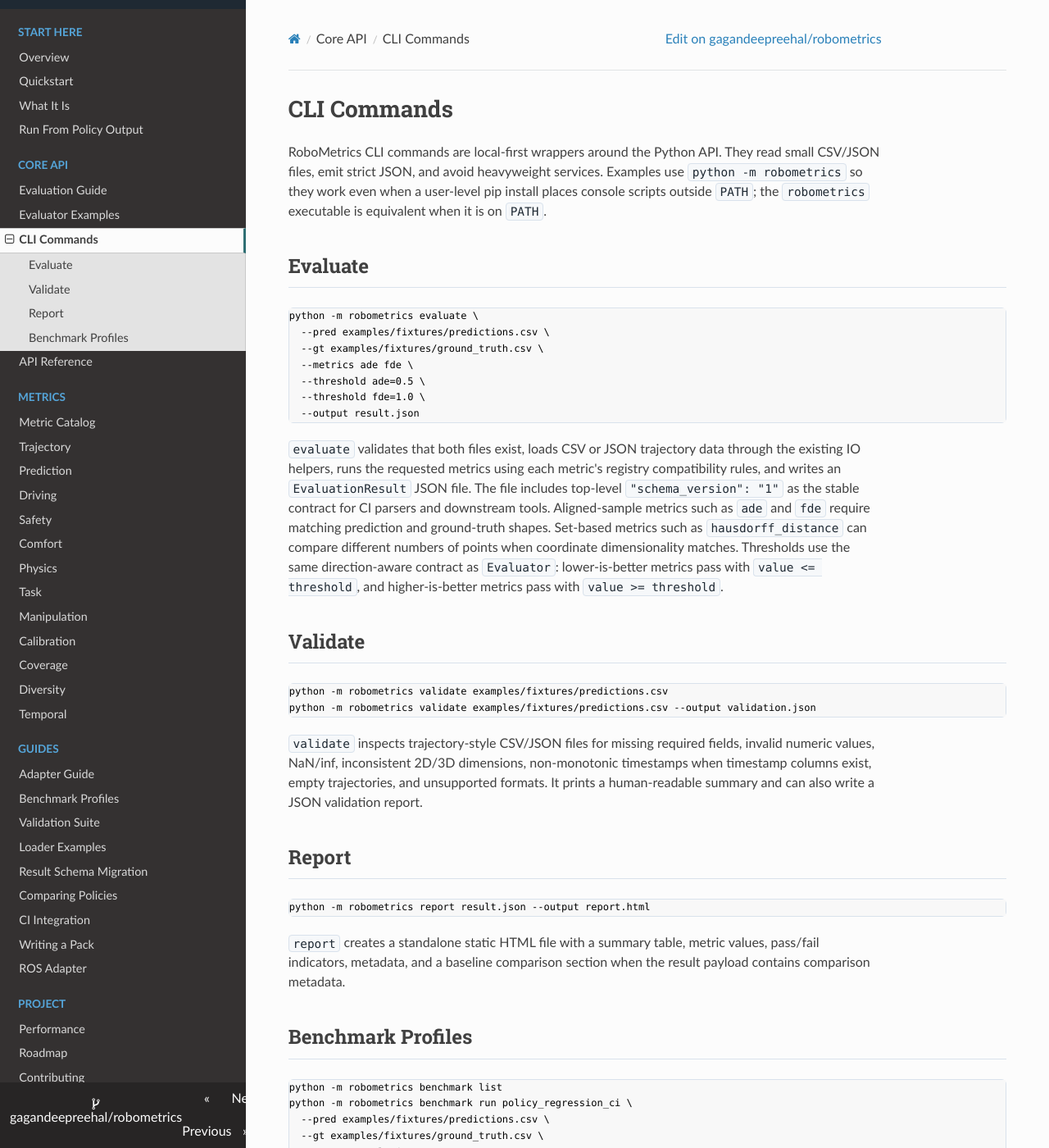
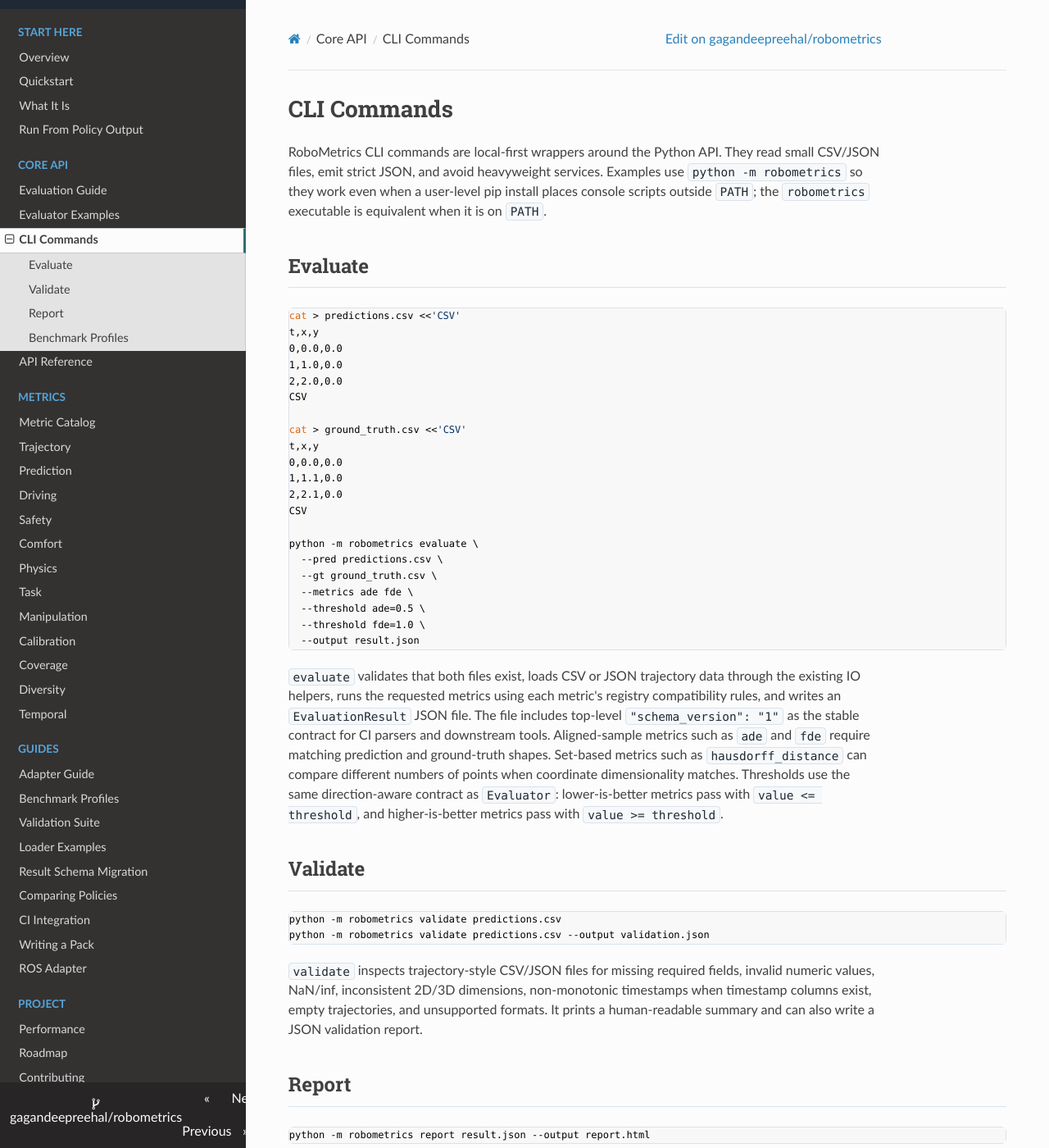
Before and after one commit to gagandeepreehal/robometrics, an MkDocs documentation site: the page built from docs/cli.md, in a window 1280 px wide and 1400 px high. Shown: the whole window at 82% size. Built offline with MkDocs 1.6.1, drawn with Linux system fonts in a browser that asks for light colours; nearby versions of some CDN libraries; some of the changed text lies outside the part shown.

````diff
--- a/docs/cli.md
+++ b/docs/cli.md
@@ -9,9 +9,23 @@ equivalent when it is on `PATH`.
 ## Evaluate
 
 ```bash
+cat > predictions.csv <<'CSV'
+t,x,y
+0,0.0,0.0
+1,1.0,0.0
+2,2.0,0.0
+CSV
+
+cat > ground_truth.csv <<'CSV'
+t,x,y
+0,0.0,0.0
+1,1.1,0.0
+2,2.1,0.0
+CSV
+
 python -m robometrics evaluate \
-  --pred examples/fixtures/predictions.csv \
-  --gt examples/fixtures/ground_truth.csv \
+  --pred predictions.csv \
+  --gt ground_truth.csv \
   --metrics ade fde \
   --threshold ade=0.5 \
   --threshold fde=1.0 \
@@ -33,8 +47,8 @@ metrics pass with `value <= threshold`, and higher-is-better metrics pass with
 ## Validate
 
 ```bash
-python -m robometrics validate examples/fixtures/predictions.csv
-python -m robometrics validate examples/fixtures/predictions.csv --output validation.json
+python -m robometrics validate predictions.csv
+python -m robometrics validate predictions.csv --output validation.json
 ```
 
 `validate` inspects trajectory-style CSV/JSON files for missing required
@@ -58,8 +72,8 @@ the result payload contains comparison metadata.
 ```bash
 python -m robometrics benchmark list
 python -m robometrics benchmark run policy_regression_ci \
-  --pred examples/fixtures/predictions.csv \
-  --gt examples/fixtures/ground_truth.csv \
+  --pred predictions.csv \
+  --gt ground_truth.csv \
   --output result.json
 ```
 
--- a/pyproject.toml
+++ b/pyproject.toml
@@ -4,7 +4,7 @@ build-backend = "setuptools.build_meta"
 
 [project]
 name = "robometrics"
-version = "0.2.0"
+version = "0.3.0"
 description = "Lightweight robotics metrics for Python."
 readme = "README.md"
 requires-python = ">=3.9"
--- a/robometrics/_version.py
+++ b/robometrics/_version.py
@@ -5,4 +5,4 @@ from importlib.metadata import PackageNotFoundError, version
 try:
     __version__ = version("robometrics")
 except PackageNotFoundError:
-    __version__ = "0.2.0"
+    __version__ = "0.3.0"
````
Also changed, not shown: CHANGELOG.md (+16 -6 lines), README.md (+54 -10 lines), docs/publishing.md (+3 -2 lines), docs/quickstart.md (+17 -2 lines), docs/roadmap.md (+1 -4 lines), test_as_end_user.md (+26 -14 lines), 3 other files.
